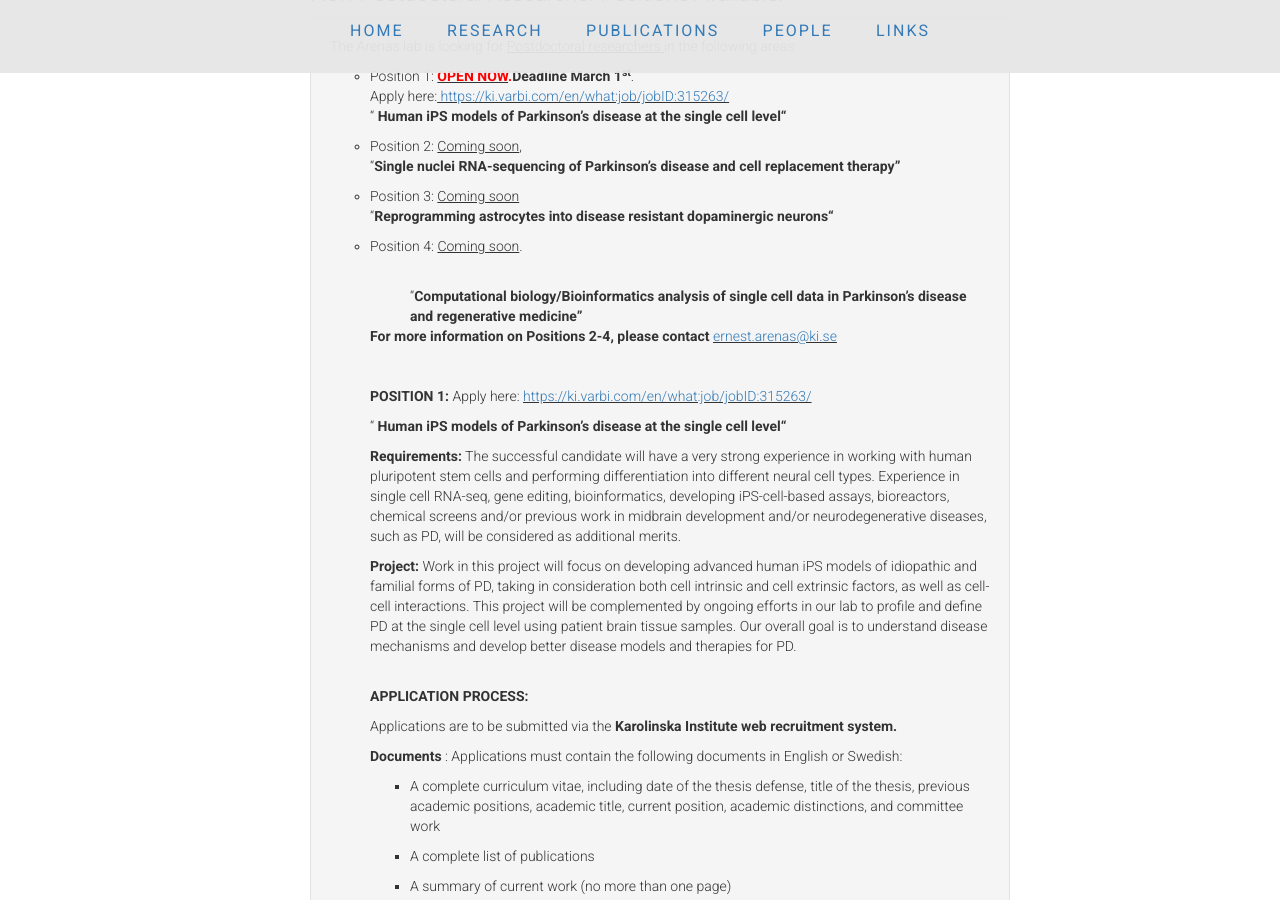
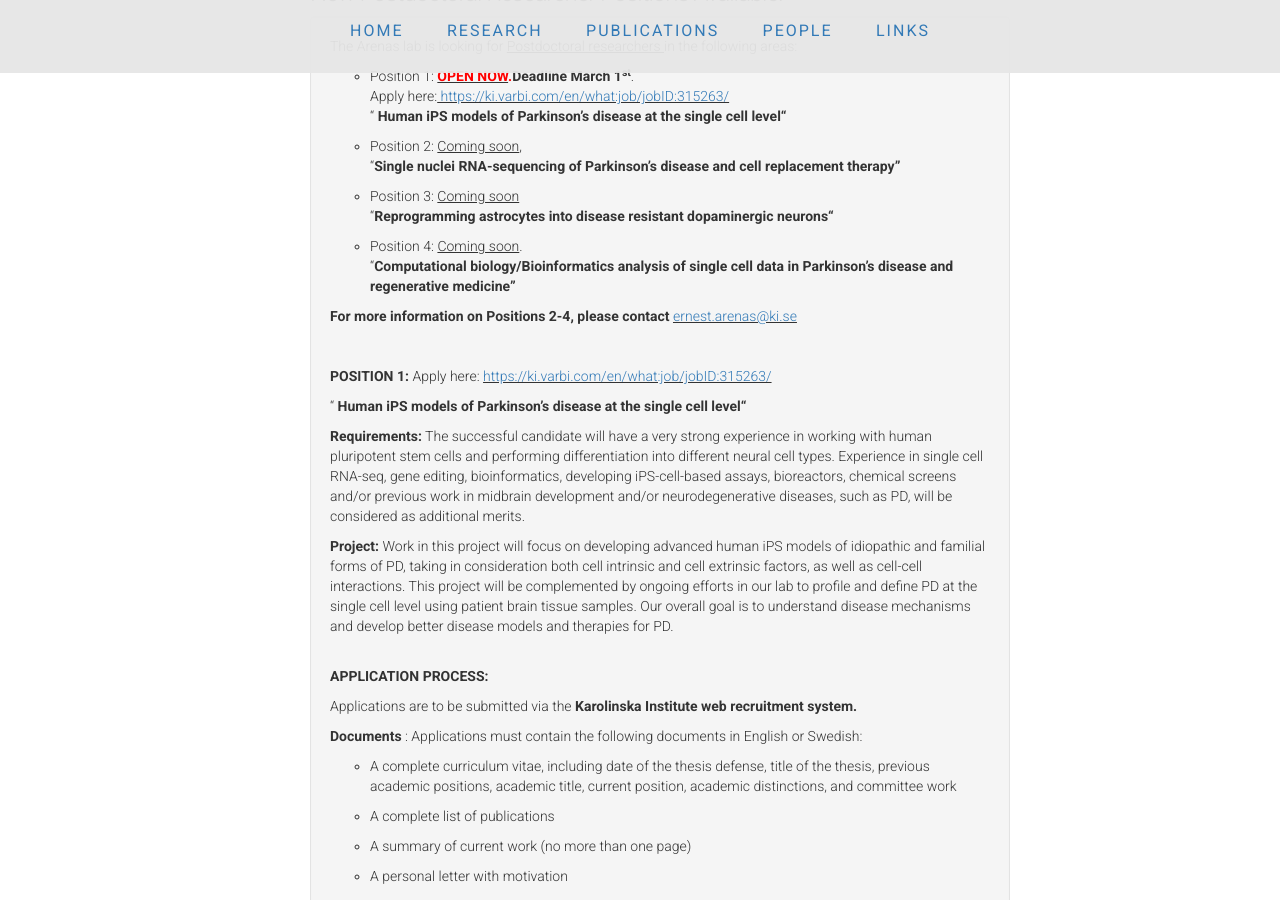
Before and after one commit to ArenasLab/arenaslab.github.io, a Jekyll site: the page index.html, which Jekyll copies as it is, in a window 1280 px wide and 900 px high, scrolled down 663 px. Built offline with Jekyll 4.4.1, drawn with Linux system fonts in a browser that asks for light colours; comment, search, counter and statistics services are not loaded.

Commit message:
Update index.html

```diff
--- a/index.html
+++ b/index.html
@@ -132,8 +132,6 @@
 </ul>
 <ul>
 <li>Position 4:<strong> </strong><u>Coming soon</u>.
-</li>
-<ul>
 <br />&#8220;<strong>Computational biology/Bioinformatics analysis of single cell data in Parkinson&#8217;s disease and regenerative medicine&#8221;</strong>
 </li>
 </ul>
```
